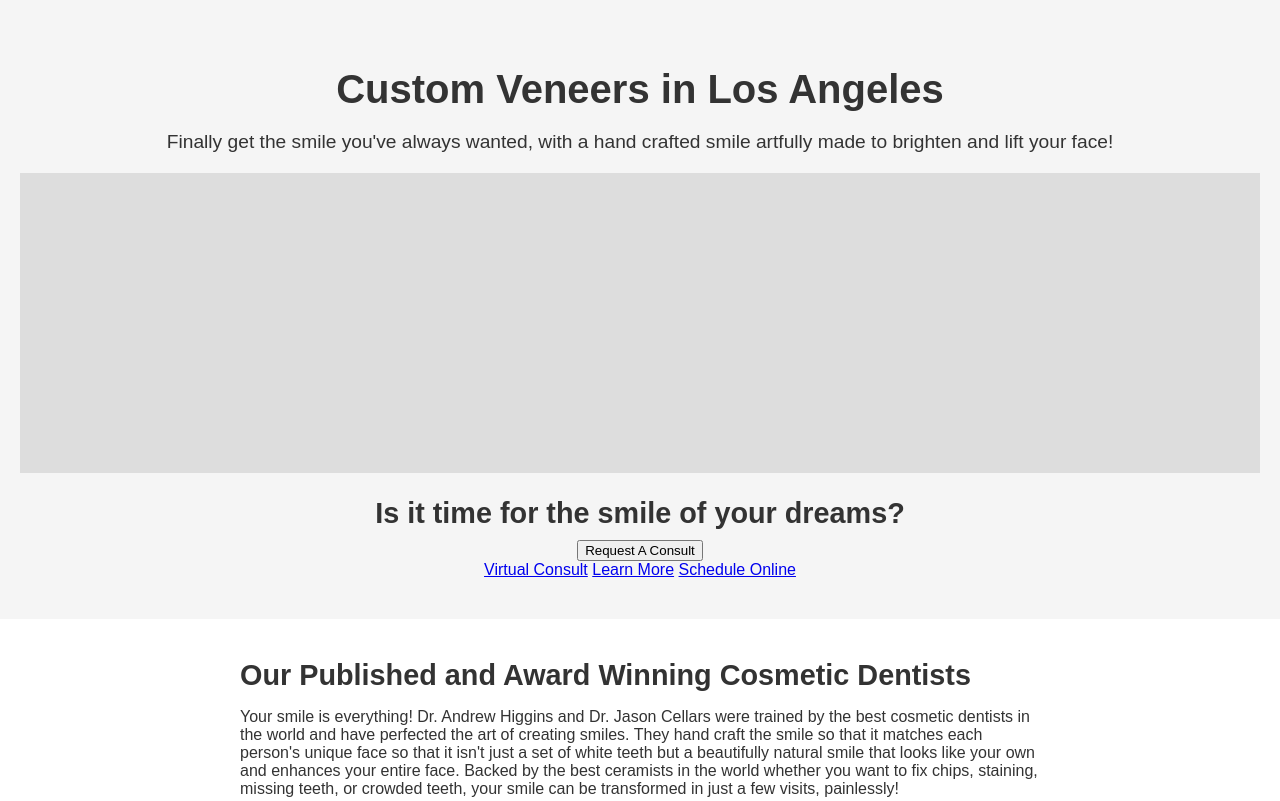
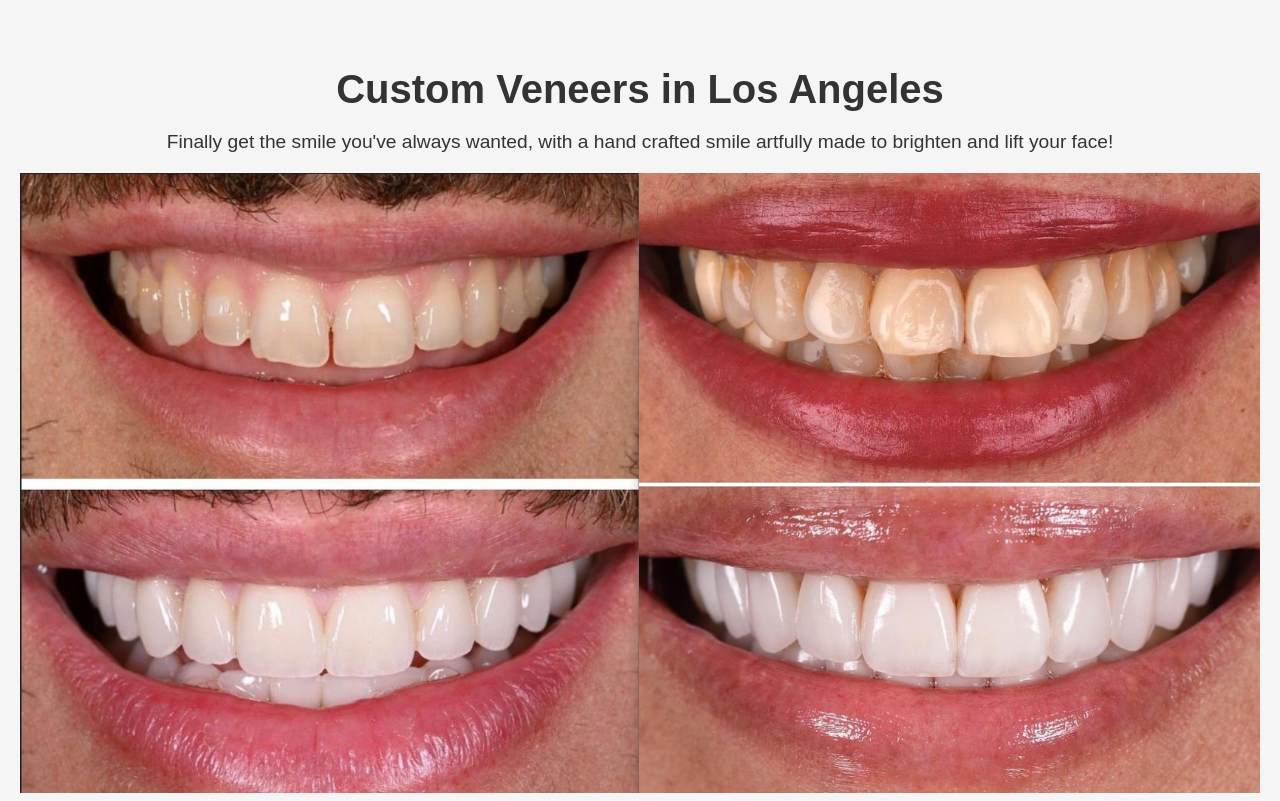
Before and after one commit to jcellars/veneers, a plain HTML site: page veneers.index.html in a window 1280 px wide. Shown: the top 801 px of the page. Drawn offline with Linux system fonts and the light colour scheme.

Commit message:
Update veneers.index.html

```diff
--- a/veneers.index.html
+++ b/veneers.index.html
@@ -25,7 +25,7 @@
   <header>
     <h1>Custom Veneers in Los Angeles</h1>
     <p>Finally get the smile you've always wanted, with a hand crafted smile artfully made to brighten and lift your face!</p>
-    <div class="image-placeholder"></div>
+    <img src="https://jcellars.github.io/veneers-banner.jpg" alt="Custom Veneers Banner" style="width:100%; height:auto; margin-bottom: 20px;" />
     <h2>Is it time for the smile of your dreams?</h2>
     <button onclick="window.location.href='mailto:info@yourdomain.com'">Request A Consult</button><br>
     <a href="#">Virtual Consult</a>
```
